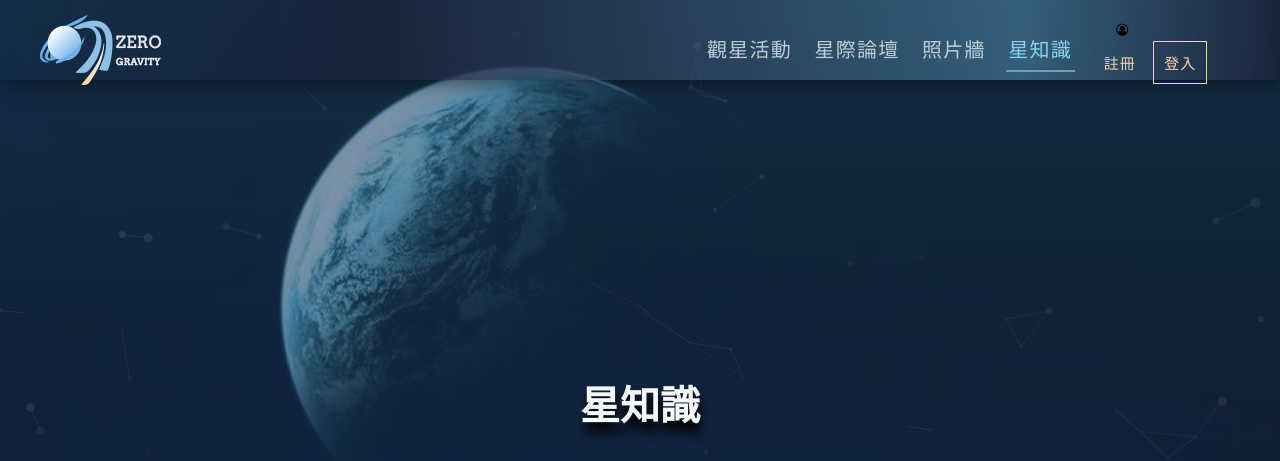
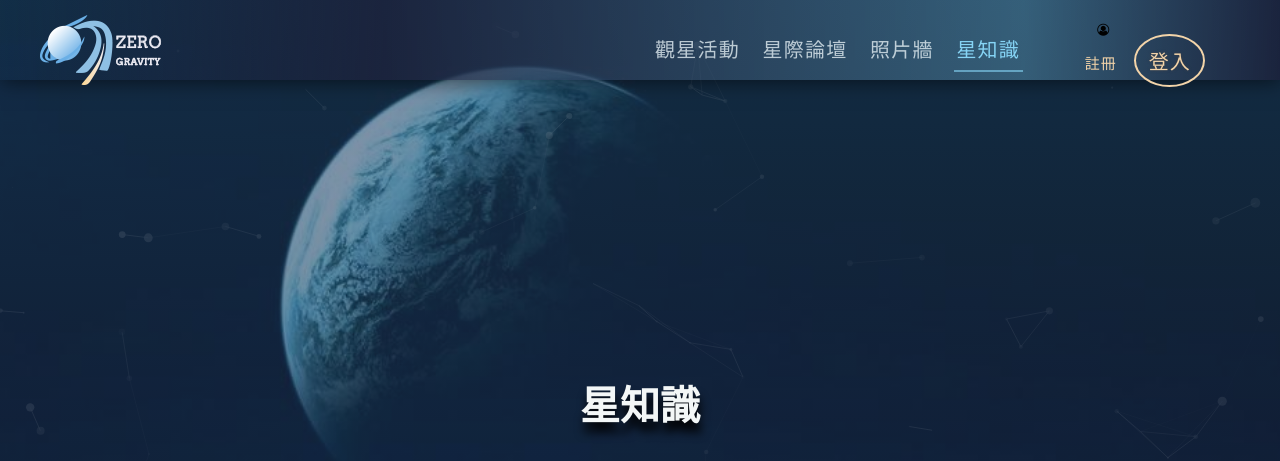
Before and after one commit to allie0213/G4-FINAL, a PHP site: page /article.html in a window 1280 px wide. Shown: the top 461 px of the page. Run offline with PHP 8.4, Linux system fonts and the light colour scheme; some libraries are stand-ins or nearby versions.

Commit message:
nav樣式修改— 以forum page為主— 3/5

```diff
--- a/scss/layout/_md.scss
+++ b/scss/layout/_md.scss
@@ -1,7 +1,7 @@
 @include respones(md) {
     #logo {
         float: left;
-        width: 12%;
+        width: 15%;
         padding-top: 15px;
         padding-left: 50px;
     }
@@ -16,7 +16,7 @@
             position: relative;
         }
         &.menu {
-            width: 72%;
+            width: 65%;
             text-align: right;
             a {
                 display: block;
@@ -63,9 +63,10 @@
             }
         }
         &.signArea {
-            width: 14%;
+            width: 20%;
             text-align: center;
             padding-right: 40px;
+            position: relative;
             a {
                 display: block;
                 font-size: 15px;
@@ -83,19 +84,26 @@
             }
              .subMenu{
                 position:absolute;
-                top: 80px;right: 70px;
-                background:rgba(29, 34, 60,.8);
-                width:180px;
+                top: 80px;
+                left: 0px;
+                background:rgba(29, 34, 60, 0.5);
+                 box-shadow: 1px 1px 5px #000;
+                width:200px;
                 text-align:center;
-                opacity: 0;
+                opacity: 1;
                 transition: .5s;
+                padding: 20px;
                 li{
                     display:block;
                     a{
                         padding:10px 10px;
                         border: 0px;
+
+                        .fa{
+                            margin-right: 5px;
+                        }
+                    }
                 }
-            }
             &.show{
               opacity: 1;
               transition: .5s;
@@ -124,10 +132,13 @@
         }
         #signRight a {
             // background-color: rgba(218, 175, 115, 1);
-            border: 1px solid #f3d4a9;
-            color: #f3d4a9;
-            text-shadow: 0px 0px 3px $grey;
-            font-weight: 500;
+                border: 2px solid #f3d4a9;
+                color: #f3d4a9;
+                text-shadow: 0px 0px 3px #3e3e43;
+                font-weight: 500;
+                border-radius: 50%;
+                font-size: 20px;
+                width: 100%;
             &:hover {
                 background-color: #f3d4a9;
                 border: 1px solid rgba(218, 175, 115, 0.6);
--- a/scss/layout/_sm.scss
+++ b/scss/layout/_sm.scss
@@ -1,6 +1,6 @@
 @include respones(sm) {
   #nav{
-    height: 60px;
+    height: 80px;
     z-index: 9999;
   }
     #ham{
@@ -67,8 +67,8 @@
         }
         &.signArea {
             position:absolute;
-            right:10px;
-            top:10px;
+            right:20px;
+            top:20px;
             text-align: center;
             a {
                 display: block;
@@ -107,16 +107,49 @@
             cursor: pointer;
             margin-top:5px;
         }
+        #signLeft{
+            display: none;
+        }
         #signRight a {
             // background-color: rgba(218, 175, 115, 1);
-            border: 1px solid rgba(218, 175, 115, 1);
-            color: #f3d4a9;
-            text-shadow: 0px 0px 3px $grey;
+                border: 1px solid #f3d4a9;
+                color: #f3d4a9;
+                text-shadow: 0px 0px 3px #3e3e43;
+                font-weight: 500;
+                border-radius: 50%;
+                font-size: 18px;
+                width: 100%;
             &:hover {
                 background-color: #f3d4a9;
                 border: 1px solid #f3d4a9;
-                color: #f3d4a9;;
+                color: #fff;
             }
         }
     }
+
+//03/03
+#nav{
+    .subMenu{
+        position: absolute;
+        width: 200px;
+        top: 60px;
+        right: -18px;
+        background:rgba(29, 34, 60, 0.3);
+        box-shadow: 1px 1px 5px #000;
+        padding: 20px;
+
+        li{
+            display: block;
+
+            .fa{
+                margin-right: 5px;
+            }
+        }
+    }
+
 }
+
+
+
+
+}
--- a/scss/layout/_xs.scss
+++ b/scss/layout/_xs.scss
@@ -31,6 +31,7 @@
         }
     }
     .mainMenu {
+        padding: 20px;
         li {
             display: inline-block;
             position: relative;
@@ -43,7 +44,7 @@
             width: 100%;
             text-align: center;
             // display: none;
-            background-color: $black;
+            background-color: rgba(0, 0, 0, 0.8);
             transition:.7s;
             z-index:99;
             li {
@@ -52,9 +53,9 @@
             }
             a {
                 display: block;
-                color: $white;
+                color: rgba(255,255,255,.8);
                 font-size: $fz-nav;
-                padding: 50px 10px;
+                padding: 30px 10px;
                 letter-spacing: 1.2px;
                 // font-weight: 800;
             }
@@ -67,8 +68,8 @@
         }
         &.signArea {
             position:absolute;
-            right:10px;
-            top:10px;
+            right: -6px;
+            top: -7px;
             text-align: center;
             a {
                 display: block;
@@ -78,7 +79,7 @@
                 padding: 10px 10px;
                 margin-top: 5px;
                 margin-right: 5px;
-                font-weight: 800;
+                // font-weight: 800;
                 border: 1px solid rgba(218, 175, 115, 0.6);
                 &:hover {
                     color: rgba(218, 175, 115, 1);
@@ -107,16 +108,51 @@
             cursor: pointer;
             margin-top:5px;
         }
+
+        #signLeft{
+            display: none;
+        }
         #signRight a {
-            // background-color: rgba(218, 175, 115, 1);
-            border: 1px solid rgba(218, 175, 115, 1);
-            color: rgba(218, 175, 115, 1);
-            text-shadow: 0px 0px 3px $grey;
+            // border: 1px solid #f3d4a9;
+                color: #f3d4a9;
+                text-shadow: 0px 0px 3px #3e3e43;
+                font-weight: 500;
+                border-radius: 50%;
+                font-size: 16px;
+                width: 100%;
             &:hover {
                 background-color: rgba(218, 175, 115, 0);
-                border: 1px solid rgba(218, 175, 115, 0.6);
+                // border: 1px solid rgba(218, 175, 115, 0.6);
                 color: rgba(218, 175, 115, 1);
             }
         }
     }
+
+    //03/03
+#nav{
+    .subMenu{
+        position: absolute;
+        width: 200px;
+        top: 70px;
+        right: 0px;
+        background:rgba(29, 34, 60, 0.5);
+        box-shadow: 1px 1px 5px #000;
+        padding: 20px;
+
+        li{
+            display: block;
+
+            a{
+                border: 0px solid #fff;
+                color: rgba(218, 175, 115, 1);
+
+            }
+
+            .fa{
+                margin-right: 5px;
+            }
+        }
+    }
+
 }
+}
```
Also changed, not shown: forum.html (+7 -3 lines), css/main.css, scss/layout/_nav.scss (line endings or trailing spaces).
